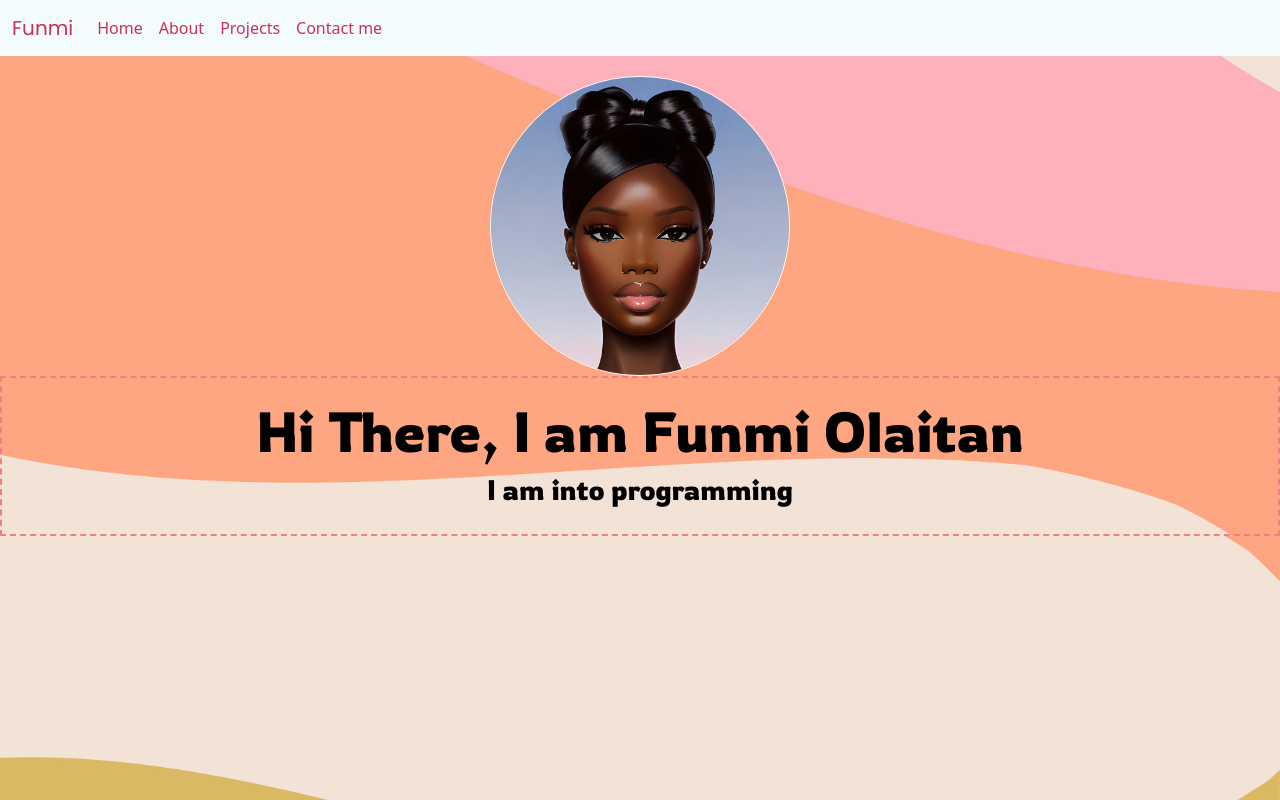
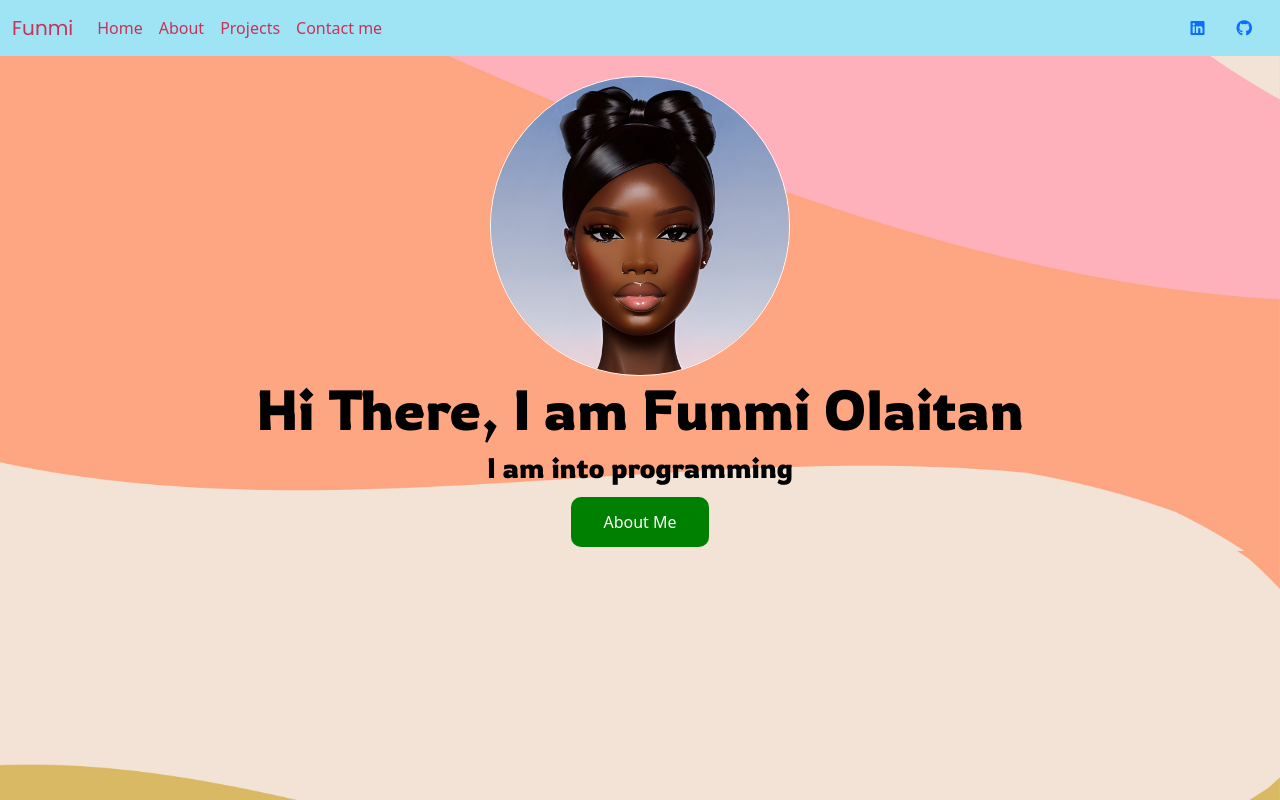
Before and after one commit to FunmiOlaitan/Django-Portfolio-Project, a Django app: page / in a window 1280 px wide. Run offline with Django 3.2, Linux system fonts and the light colour scheme.

Commit message:
Add About Me button and links to social media.

```diff
--- a/portfolio/static/default.css
+++ b/portfolio/static/default.css
@@ -10,7 +10,7 @@
 
 /*Navbar Styles */
 .blue-navbar{
-    background-color:rgb(243, 251, 253) !important;
+    background-color:rgb(159, 228, 245) !important;
 }
 
 .navbar-brand {
@@ -68,7 +68,6 @@ a{
     display: grid;
     text-align: center;
     align-content: center;
-    border: 2px dashed lightcoral;
     min-height: 10em;
     margin-bottom:10px; /*bottm margin*/
 }
@@ -93,3 +92,21 @@ a{
     height: auto; /* maintain aspect ratio */
     display: block;  /* Remove any default margins */
 }
+
+/*Homepage about button*/
+.about-me-button {
+    background-color: green;
+    border: black;
+    color: white;
+    padding: 13px 32px;
+    text-align: center;
+    text-decoration: blue;
+    display: inline-block;
+    font-size: h6;
+    margin: 4px 2px;
+    cursor: pointer;
+    border-radius: 10px
+}
+.about-me-button:hover {
+    background-color: greenyellow;
+}
--- a/portfolio/templates/home.html
+++ b/portfolio/templates/home.html
@@ -11,6 +11,8 @@
     <!-- Custom CSS -->
     <link rel="stylesheet" href="/static/default.css">
 
+    <!--Font Awesome CSS-->
+    <link rel="stylesheet" href="https://cdnjs.cloudflare.com/ajax/libs/font-awesome/5.15.4/css/all.min.css">
 
     <title>Home</title>
   </head>
@@ -36,6 +38,10 @@
                 <a class="nav-link" href="contact">Contact me</a>
               </li>
             </ul>
+            <div class="d-flex">
+              <a class="nav-link" href="https://github.com/FunmiOlaitan"><i class="fab fa-linkedin"></i></a>
+              <a class="nav-link" href="https://www.linkedin.com/in/funmilola-olaitan-93478b150"><i class="fab fa-github"></i></a>
+            </div>
           </div>
         </div>
       </nav>
@@ -46,7 +52,10 @@
           <div class="greeting-wrapper">
             <h1>Hi There, I am Funmi Olaitan</h1>
             <h3>I am into programming</h3>
+            <div class= "About Me">
+            <a href="/about" class="about-me-button">About Me</a>
           </div>
+          <div>
         </div>
       </section>
 
```
